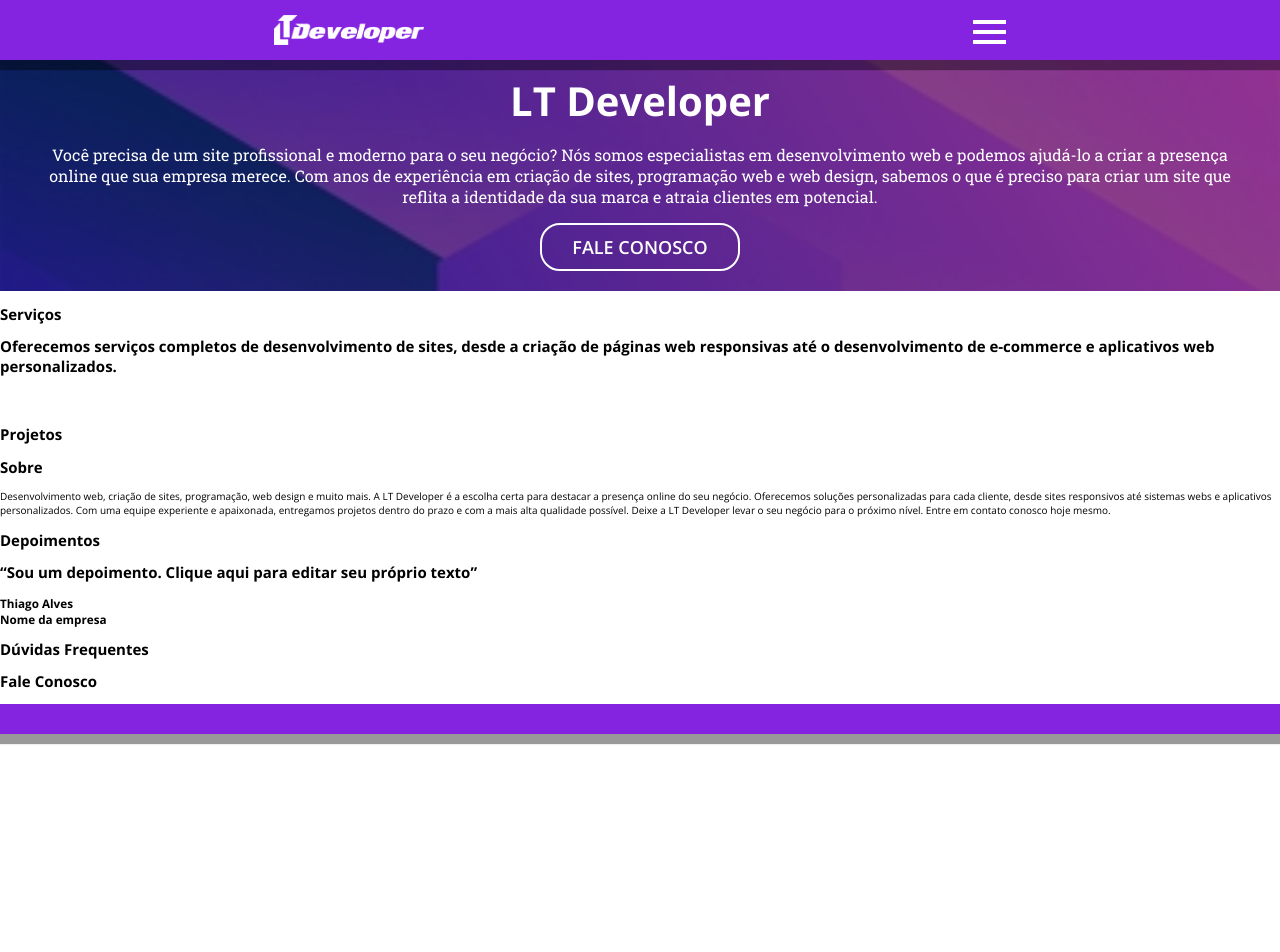
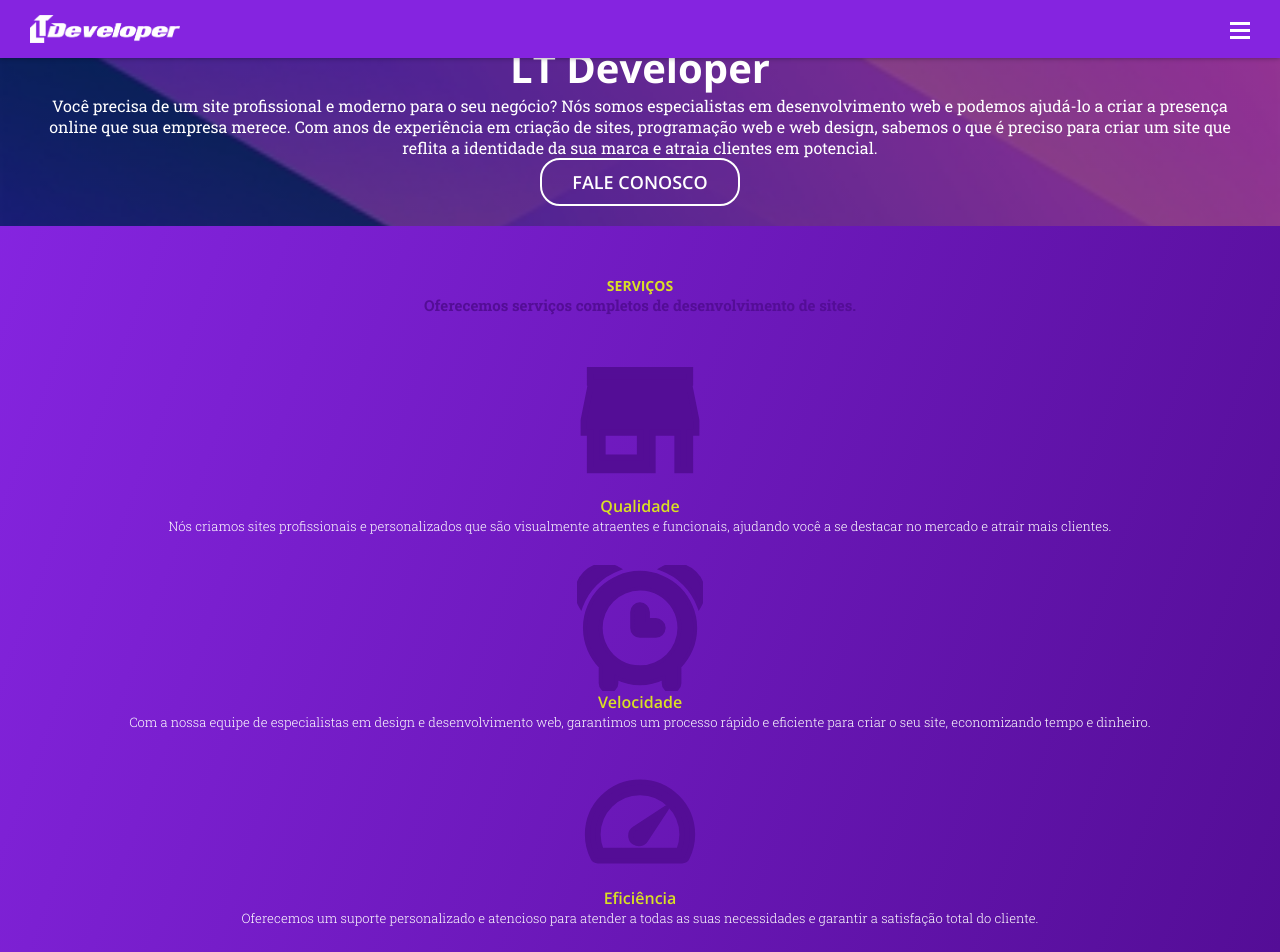
Before and after one commit to DanAlvez/ltdeveloper, a plain HTML site: page index.html in a window 1280 px wide. Shown: the top 952 px of the page. Before the commit the page ends 800 px from the top, so only its background shows below. Drawn offline with nearby package versions, Linux system fonts and the light colour scheme.

Commit message:
Create service
criei a seção de serviço onde se apresenta nossas qualidades e já iniciei a construção da seção de projetos, além de alguns ajustes novamente do css

```diff
--- a/css/style.css
+++ b/css/style.css
@@ -6,9 +6,16 @@
   --terceary-color: hsl(62, 75%, 51%);
 }
 
-body {
+* {
   margin: 0;
   padding: 0;
+}
+
+html {
+  scroll-behavior: smooth;
+}
+
+body {
   box-sizing: border-box;
   font-family: 'Open sans', 'Arial';
 }
@@ -18,19 +25,24 @@
 .menu {
   background-color: var(--primary-color);
   display: flex;
-  justify-content: space-around;
+  justify-content: space-between;
   align-items: center;
   position: fixed;
   width: 100%;
   padding: 1.5rem 0;
-  box-shadow: 0 1rem 0.1rem hsla(0, 0%, 0%, 0.4);
+  box-shadow: 0 0rem 0.5rem hsla(0, 0%, 0%, 0.4);
 }
 
 .menu img {
   width: 15rem;
-  height: 3rem;
+  height: 2.8rem;
   color: white;
   cursor: pointer;
+  margin-left: 3rem;
+}
+
+nav {
+  margin-right: 3rem;
 }
 
 nav ul {
@@ -69,8 +81,8 @@
 }
 
 .burguer {
-  width: 3.25rem;
-  height: 2rem;
+  width: 2rem;
+  height: 1.5rem;
   position: relative;
   transition: 0.5s ease-in-out;
   cursor: pointer;
@@ -80,7 +92,7 @@
 .burguer span {
   display: block;
   position: absolute;
-  height: 0.4rem;
+  height: 0.3rem;
   width: 100%;
   background: #fff;
   opacity: 1;
@@ -95,11 +107,11 @@
 
 .burguer span:nth-child(2),
 .burguer span:nth-child(3) {
-  top: 1rem;
+  top: 0.75rem;
 }
 
 .burguer span:nth-child(4) {
-  top: 2rem;
+  top: 1.45rem;
 }
 
 .burguer.open span:nth-child(1) {
@@ -122,9 +134,12 @@
   left: 50%;
 }
 
+/* BANNER */
+
 .banner {
   background: linear-gradient(rgba(0, 0, 0, 0.4), rgba(0, 0, 0, 0.4)), url('../img/banner1.jpg'), no-repeat, center;
   background-size: cover;
+  background-attachment: fixed;
   padding: 4rem 0 2rem;
   display: flex;
   flex-direction: column;
@@ -167,3 +182,77 @@
   color: var(--primary-color);
   transform: scale(1.05);
 }
+
+/* SERVIÇOS */
+
+section {
+  padding-top: 5rem !important;
+}
+
+#service {
+  background: linear-gradient(110deg, var(--primary-color), var(--secondary-color));
+}
+
+#service h1 {
+  text-align: center;
+  text-transform: uppercase;
+  font-size: 1.4rem;
+  margin-top: 0;
+  color: var(--terceary-color);
+}
+
+#service h2 {
+  text-align: center;
+  font-family: 'Roboto Slab';
+  color: var(--secondary-color);
+}
+
+#service aside div {
+  display: flex;
+  flex-direction: column;
+  align-items: center;
+  justify-content: center;
+}
+
+#service svg {
+  max-width: 15rem;
+  margin: auto;
+}
+
+#service svg:first-child {
+  margin-top: 3rem;
+}
+
+#service h3 {
+  text-align: center;
+  color: var(--terceary-color);
+  font-size: 1.6rem;
+  font-weight: 600;
+}
+
+#service p {
+  text-align: center;
+  color: #fff;
+  font-size: 1.3rem;
+  font-family: 'Roboto Slab';
+  padding: 0 2rem;
+  font-weight: 300;
+}
+
+#service aside:last-child {
+  padding-bottom: 3rem;
+}
+
+/* PROJETOS */
+
+#projects {
+  background: linear-gradient(110deg, var(--terceary-color), hsl(59, 88%, 37%));
+  padding-top: 1rem;
+  text-align: center;
+}
+
+#projects h1 {
+  color: var(--secondary-color);
+  text-transform: uppercase;
+  font-size: 1.4rem;
+}
--- a/index.html
+++ b/index.html
@@ -59,38 +59,123 @@
           preciso para criar um site que reflita a identidade da sua marca e
           atraia clientes em potencial.
         </p>
-        <a href="https://api.whatsapp.com/message/2CZCBDNW4HZJG1?autoload=1&app_absent=0" target="_blank" class="btn">FALE CONOSCO</a>
+        <a
+          href="https://api.whatsapp.com/message/2CZCBDNW4HZJG1?autoload=1&app_absent=0"
+          target="_blank"
+          class="btn"
+          >FALE CONOSCO</a
+        >
       </article>
     </header>
     <main>
       <section id="service">
         <h1>Serviços</h1>
         <h2>
-          Oferecemos serviços completos de desenvolvimento de sites, desde a
+          Oferecemos serviços completos de desenvolvimento de sites.<!-- , desde a
           criação de páginas web responsivas até o desenvolvimento de e-commerce
-          e aplicativos web personalizados.<!-- Trabalhamos em estreita colaboração com você para entender suas necessidades específicas e desenvolver soluções sob medida para o seu negócio. Não perca mais tempo com um site desatualizado ou de baixa qualidade. Entre em contato conosco hoje mesmo para saber como podemos ajudá-lo a obter um site de sucesso para o seu negócio. -->
+          e aplicativos web personalizados.Trabalhamos em estreita colaboração com você para entender suas necessidades específicas e desenvolver soluções sob medida para o seu negócio. Não perca mais tempo com um site desatualizado ou de baixa qualidade. Entre em contato conosco hoje mesmo para saber como podemos ajudá-lo a obter um site de sucesso para o seu negócio. -->
         </h2>
         <aside>
           <div>
-            <img src="" alt="" />
-            <h3></h3>
-            <p></p>
+            <svg
+              xmlns="http://www.w3.org/2000/svg"
+              fill="#540d96"
+              viewBox="0 0 24 24"
+              stroke="#540d96"
+            >
+              <g id="SVGRepo_bgCarrier" stroke-width="0"></g>
+              <g
+                id="SVGRepo_tracerCarrier"
+                stroke-linecap="round"
+                stroke-linejoin="round"
+              ></g>
+              <g id="SVGRepo_iconCarrier">
+                <path
+                  d="M20 4H4v2h16V4zm1 10v-2l-1-5H4l-1 5v2h1v6h10v-6h4v6h2v-6h1zm-9 4H6v-4h6v4z"
+                ></path>
+              </g>
+            </svg>
+            <h3>Qualidade</h3>
+            <p>
+              Nós criamos sites profissionais e personalizados que são
+              visualmente atraentes e funcionais, ajudando você a se destacar no
+              mercado e atrair mais clientes.
+            </p>
           </div>
           <div>
-            <img src="" alt="" />
-            <h3></h3>
-            <p></p>
+            <svg
+              fill="#540d96"
+              width="126px"
+              height="126px"
+              viewBox="0 0 32 32"
+              version="1.1"
+              xmlns="http://www.w3.org/2000/svg"
+              stroke="#540d96"
+            >
+              <g id="SVGRepo_bgCarrier" stroke-width="0"></g>
+              <g
+                id="SVGRepo_tracerCarrier"
+                stroke-linecap="round"
+                stroke-linejoin="round"
+              ></g>
+              <g id="SVGRepo_iconCarrier">
+                <title>clock</title>
+                <path
+                  d="M0 7.008q0 1.856 0.992 3.52 1.184-3.328 3.712-5.824t5.824-3.712q-1.696-0.992-3.52-0.992-2.912 0-4.96 2.080t-2.048 4.928zM2.016 16q0 2.784 1.056 5.312t2.944 4.48v4.224q0 0.832 0.576 1.408t1.408 0.576 1.408-0.576 0.608-1.408v-1.408q2.912 1.408 5.984 1.408t6.016-1.408v1.408q0 0.832 0.576 1.408t1.408 0.576 1.408-0.576 0.608-1.408v-4.224q1.888-1.952 2.944-4.448t1.056-5.344-1.12-5.44-2.976-4.48-4.48-2.976-5.44-1.12-5.44 1.12-4.48 2.976-2.976 4.48-1.088 5.44zM6.016 16q0-2.048 0.768-3.872t2.144-3.2 3.2-2.144 3.872-0.8q2.72 0 5.024 1.344t3.648 3.648 1.344 5.024q0 2.016-0.8 3.872t-2.144 3.2-3.2 2.144-3.872 0.768q-2.72 0-5.024-1.312t-3.616-3.648-1.344-5.024zM14.016 16q0 0.832 0.576 1.408t1.408 0.576h4q0.832 0 1.408-0.576t0.608-1.408-0.608-1.408-1.408-0.608h-1.984v-1.984q0-0.832-0.608-1.408t-1.408-0.608-1.408 0.608-0.576 1.408v4zM21.472 0.992q3.328 1.216 5.824 3.712t3.712 5.824q0.992-1.664 0.992-3.52 0-2.88-2.048-4.928t-4.96-2.080q-1.824 0-3.52 0.992z"
+                ></path>
+              </g>
+            </svg>
+            <h3>Velocidade</h3>
+            <p>
+              Com a nossa equipe de especialistas em design e desenvolvimento
+              web, garantimos um processo rápido e eficiente para criar o seu
+              site, economizando tempo e dinheiro.
+            </p>
           </div>
           <div>
-            <img src="" alt="" />
-            <h3></h3>
-            <p></p>
+            <svg
+              fill="#540d96"
+              width="126px"
+              height="126px"
+              viewBox="0 0 24 24"
+              xmlns="http://www.w3.org/2000/svg"
+              stroke="#540d96"
+            >
+              <g id="SVGRepo_bgCarrier" stroke-width="0"></g>
+              <g
+                id="SVGRepo_tracerCarrier"
+                stroke-linecap="round"
+                stroke-linejoin="round"
+              ></g>
+              <g id="SVGRepo_iconCarrier">
+                <path
+                  d="M12 4C6.486 4 2 8.486 2 14a9.89 9.89 0 0 0 1.051 4.445c.17.34.516.555.895.555h16.107c.379 0 .726-.215.896-.555A9.89 9.89 0 0 0 22 14c0-5.514-4.486-10-10-10zm7.41 13H4.59A7.875 7.875 0 0 1 4 14c0-4.411 3.589-8 8-8s8 3.589 8 8a7.875 7.875 0 0 1-.59 3z"
+                ></path>
+                <path
+                  d="M10.939 12.939a1.53 1.53 0 0 0 0 2.561 1.53 1.53 0 0 0 2.121-.44l3.962-6.038a.034.034 0 0 0 0-.035.033.033 0 0 0-.045-.01l-6.038 3.962z"
+                ></path>
+              </g>
+            </svg>
+            <h3>Eficiência</h3>
+            <p>
+              Oferecemos um suporte personalizado e atencioso para atender a
+              todas as suas necessidades e garantir a satisfação total do
+              cliente.
+            </p>
           </div>
         </aside>
       </section>
       <section id="projects">
         <h1>Projetos</h1>
-        <div class="slide"></div>
+        <div class="slide">
+          <img src="" alt="" /><img src="" alt="" /><img src="" alt="" /><img
+            src=""
+            alt=""
+          /><img src="" alt="" /><img src="" alt="" /><img src="" alt="" /><img
+            src=""
+            alt=""
+          /><img src="" alt="" /><img src="" alt="" />
+        </div>
       </section>
       <section id="about">
         <div>
```
Also changed, not shown: js/script.js (line endings or trailing spaces).
